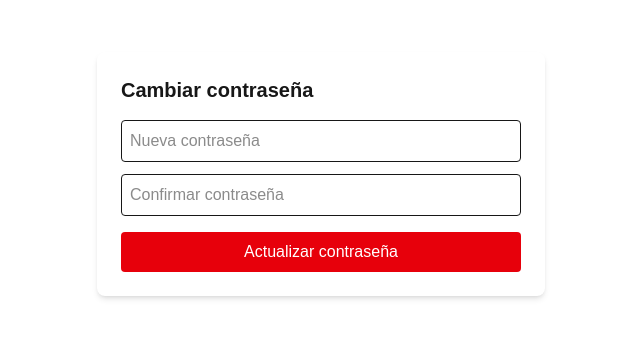
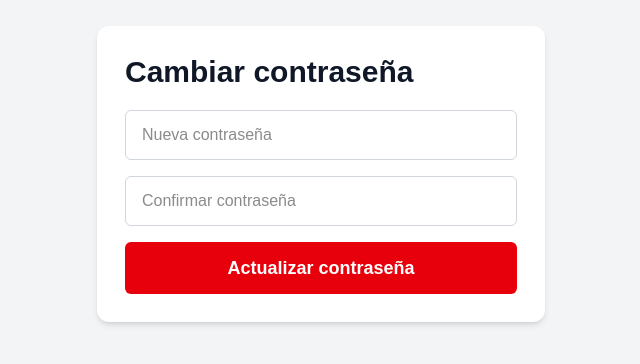
Before and after one commit to VictorBenefi/backoffice-benefi, a Next.js app: page /cambiar-clave in a window 1280 px wide. Shown: the part 226-590 px from the top of the page, without its empty margins (319-959 px from the left). Built offline with nearby package versions, Linux system fonts and the light colour scheme.

Commit message:
fix: cambio de clave con reset-password y sonner

```diff
--- a/app/cambiar-clave/page.tsx
+++ b/app/cambiar-clave/page.tsx
@@ -1,9 +1,15 @@
 "use client";
 
-import { useState } from "react";
+import { useMemo, useState } from "react";
+import { useSearchParams, useRouter } from "next/navigation";
 import { toast } from "sonner";
 
 export default function CambiarClavePage() {
+  const searchParams = useSearchParams();
+  const router = useRouter();
+
+  const userId = useMemo(() => searchParams.get("userId") || "", [searchParams]);
+
   const [password, setPassword] = useState("");
   const [confirmPassword, setConfirmPassword] = useState("");
   const [loading, setLoading] = useState(false);
@@ -11,65 +17,81 @@ export default function CambiarClavePage() {
   const handleChangePassword = async (e: React.FormEvent) => {
     e.preventDefault();
 
+    if (!userId) {
+      toast.error("Falta el identificador del usuario.");
+      return;
+    }
+
     if (!password || !confirmPassword) {
-      toast.warning("Todos los campos son obligatorios");
+      toast.warning("Todos los campos son obligatorios.");
+      return;
+    }
+
+    if (password.length < 6) {
+      toast.warning("La contraseña debe tener al menos 6 caracteres.");
       return;
     }
 
     if (password !== confirmPassword) {
-      toast.error("Las contraseñas no coinciden");
+      toast.error("Las contraseñas no coinciden.");
       return;
     }
 
     try {
       setLoading(true);
 
-      const res = await fetch("/api/cambiar-clave", {
+      const res = await fetch("/api/admin/reset-password", {
         method: "POST",
         headers: {
           "Content-Type": "application/json",
         },
-        body: JSON.stringify({ password }),
+        body: JSON.stringify({
+          userId,
+          password,
+        }),
       });
 
-      const data = await res.json();
+      const data = await res.json().catch(() => null);
 
       if (!res.ok) {
-        toast.error(data?.message || "Error al cambiar la contraseña");
+        toast.error(data?.error || "Error al actualizar la contraseña.");
         return;
       }
 
-      // ✅ Mensaje PRO
-      toast.success("Contraseña actualizada correctamente");
+      toast.success(data?.message || "Contraseña actualizada correctamente.");
 
-      // limpiar campos
       setPassword("");
       setConfirmPassword("");
 
-    } catch (error) {
-      console.error(error);
-      toast.error("Error inesperado");
+      setTimeout(() => {
+        router.push("/usuarios");
+      }, 1200);
+    } catch (error: any) {
+      console.error("Error al cambiar contraseña:", error);
+      toast.error(error?.message || "Error inesperado.");
     } finally {
       setLoading(false);
     }
   };
 
   return (
-    <div className="flex items-center justify-center min-h-screen">
+    <div className="flex min-h-screen items-center justify-center bg-gray-100 px-4">
       <form
         onSubmit={handleChangePassword}
-        className="bg-white p-6 rounded-lg shadow-md w-full max-w-md"
+        className="w-full max-w-md rounded-xl bg-white p-7 shadow-md"
       >
-        <h2 className="text-xl font-semibold mb-4">
+        <h2 className="mb-5 text-3xl font-bold text-gray-900">
           Cambiar contraseña
         </h2>
 
+        <div className="space-y-4">
           <input
             type="password"
             placeholder="Nueva contraseña"
             value={password}
             onChange={(e) => setPassword(e.target.value)}
-          className="w-full mb-3 p-2 border rounded"
+            className="w-full rounded-md border border-gray-300 px-4 py-3 outline-none transition focus:border-red-600"
+            disabled={loading}
           />
 
           <input
@@ -77,16 +99,18 @@ export default function CambiarClavePage() {
             placeholder="Confirmar contraseña"
             value={confirmPassword}
             onChange={(e) => setConfirmPassword(e.target.value)}
-          className="w-full mb-4 p-2 border rounded"
+            className="w-full rounded-md border border-gray-300 px-4 py-3 outline-none transition focus:border-red-600"
+            disabled={loading}
           />
 
           <button
             type="submit"
             disabled={loading}
-          className="w-full bg-red-600 text-white p-2 rounded hover:bg-red-700 transition"
+            className="w-full rounded-md bg-red-600 px-4 py-3 text-lg font-semibold text-white transition hover:bg-red-700 disabled:cursor-not-allowed disabled:opacity-70"
           >
             {loading ? "Actualizando..." : "Actualizar contraseña"}
           </button>
+        </div>
       </form>
     </div>
   );
```
Lines whose indentation alone changed are shown as unchanged.
